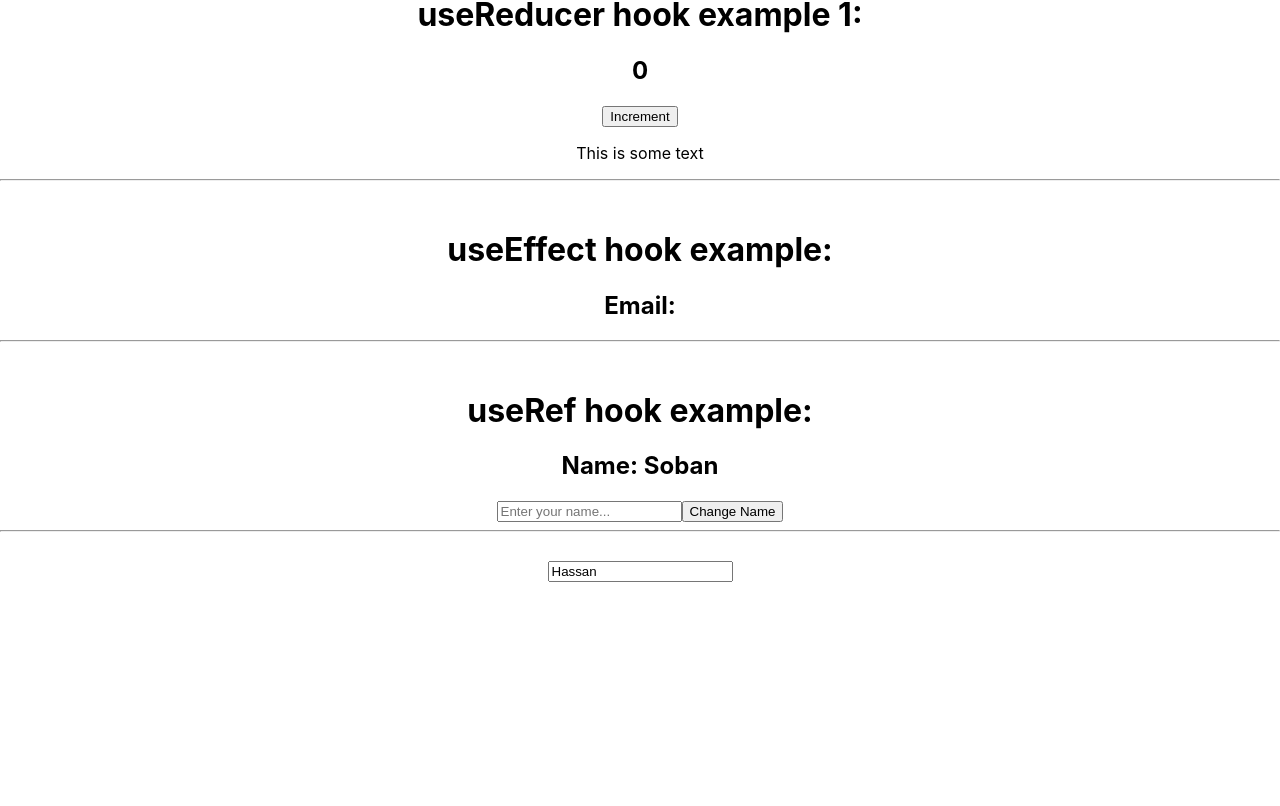
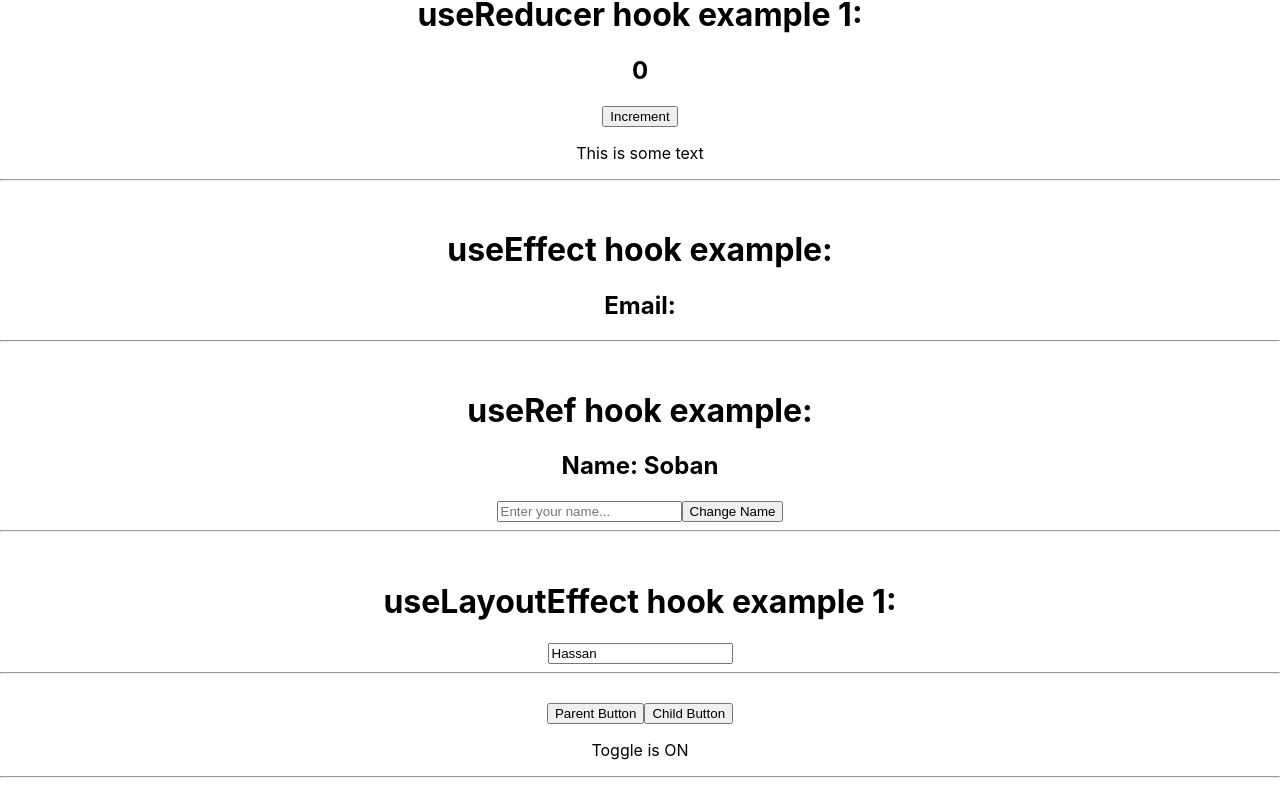
Before and after one commit to the-soban/react-hooks-exercise, a React (Create React App) app: page / in a window 1280 px wide. Shown: the part 481-1287 px from the top of the page. Before the commit the page ends 1063 px from the top, so only its background shows below. Built offline with nearby package versions, Linux system fonts and the light colour scheme; no server answers.

Commit message:
practiced useImperativeHandle hook

```diff
--- a/src/App.js
+++ b/src/App.js
@@ -5,6 +5,7 @@ import UseReducer from './UseReducer';
 import UseEffect from './UseEffect';
 import UseRef from './UseRef';
 import UseLayoutEffect from './UseLayoutEffect';
+import UseImperativeHandle from './UseImperativeHandle';
 
 function App() {
   return (
@@ -21,6 +22,9 @@ function App() {
       <UseRef />
       <br />
       <UseLayoutEffect />
+      <br />
+      <UseImperativeHandle />
+      <br />
     </div>
   );
 }
--- /dev/null
+++ b/src/Button.jsx
@@ -0,0 +1,20 @@
+import React, { forwardRef, useState, useImperativeHandle } from "react";
+
+const Button = forwardRef((props, ref) => {
+    const [toggle, setToggle] = useState(true);
+
+    useImperativeHandle(ref, () => ({
+        changeToggle(){
+            setToggle(!toggle);
+        },
+    }));
+
+    return(
+        <>
+            <button>Child Button</button>
+            {toggle && <p>Toggle is ON</p>}
+        </>
+    );
+});
+
+export default Button;
--- a/src/UseImperativeHandle.jsx
+++ b/src/UseImperativeHandle.jsx
@@ -1,5 +1,18 @@
-import React from "react";
+import React, { useRef } from "react";
+import Button from "./Button";
 
-const UseImperativeHandle = () => {}
+const UseImperativeHandle = () => {
+    const btnRef = useRef(null);
+
+    return(
+        <>
+            <button onClick={() => {
+                btnRef.current.changeToggle();
+            }}>Parent Button</button>
+            <Button ref={btnRef}/>
+            <hr />
+        </>
+    );
+}
 
 export default UseImperativeHandle;
--- a/src/UseLayoutEffect.jsx
+++ b/src/UseLayoutEffect.jsx
@@ -13,7 +13,9 @@ const UseLayoutEffect = () => {
 
     return(
         <>
+            <h1>useLayoutEffect hook example 1:</h1>
             <input value="Soban" ref={inputRef} />
+            <hr />
         </>
     );
 }
```
